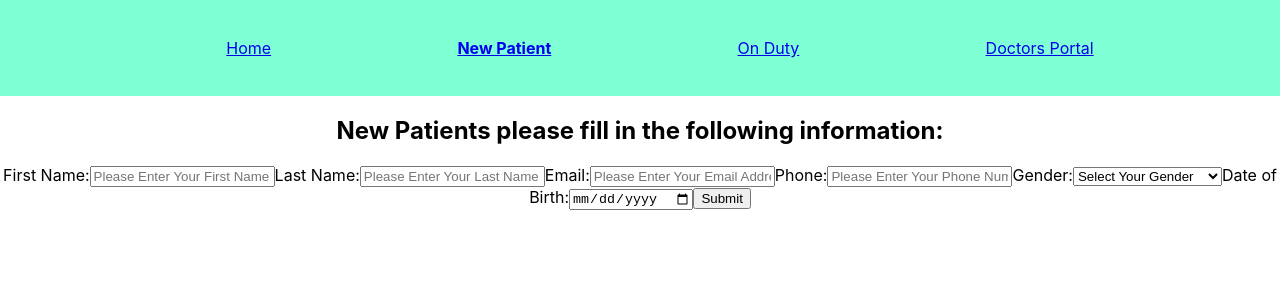
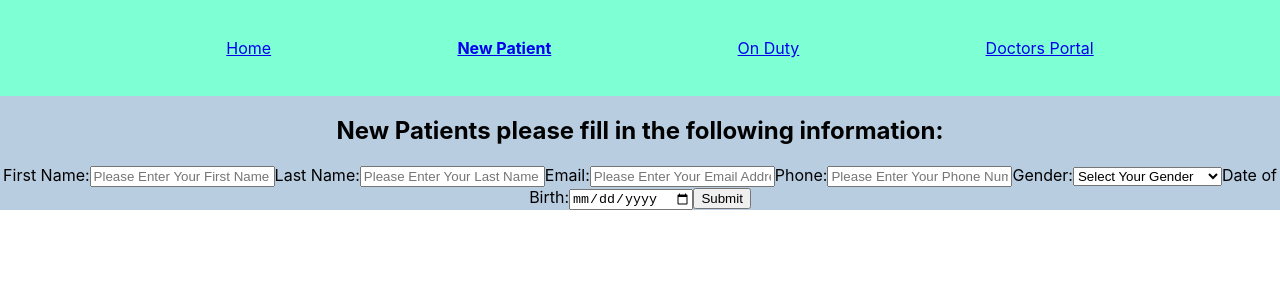
Before and after one commit to curtis-clement/week3-practice-assessment, a React (Create React App) app: page /patientSignUp in a window 1280 px wide. Shown: the top 300 px of the page. Built offline with nearby package versions, Linux system fonts and the light colour scheme.

Commit message:
get rid of changes notification

```diff
--- a/src/App.css
+++ b/src/App.css
@@ -1,18 +1,23 @@
 .App {
   text-align: center;
+  background-color: rgb(185, 205, 225);
+  background-size: cover;
+  height: 100%;
+  width: 100%;
 }
 
-.nav{
+.nav {
   display: flex;
   justify-content: space-around;
   align-items: center;
   min-height: 12vh;
   background-color: aquamarine;
   color: #404a4a;
+  list-style: none
 }
 
 .ul {
-  list-style: none;
+  list-style: none
 }
 
 .nav-links {
--- a/src/components/PatientSignUpForm.js
+++ b/src/components/PatientSignUpForm.js
@@ -13,6 +13,7 @@ export default function Form(props) {
     event.preventDefault()
     props.showNewPatient(firstName, lastName, email, phone, gender, DoB)
   };
+  console.log(submitInfo)
 
   return (
     <div>
```
